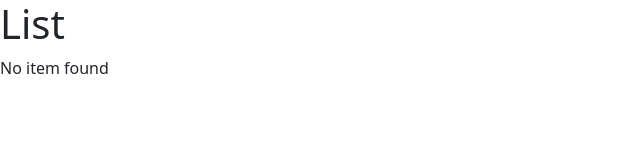
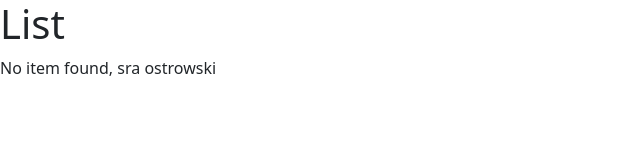
Before and after one commit to Ostrowskii/react-menu-restaurant, a React (Vite) app: page / in a window 1280 px wide. Shown: the top 160 px of the page, without its empty margins (0-640 px from the left). Built offline with nearby package versions, Linux system fonts and the light colour scheme.

Commit message:
function added

```diff
--- a/src/components/ListGroup.tsx
+++ b/src/components/ListGroup.tsx
@@ -2,10 +2,14 @@
   let items = ["New York", "San Francisco", "Tokyo", "London", "Paris"];
   items = [];
 
+  const getMessage = (name: string) => {
+    return items.length === 0 ? <p>No item found, sra {name}</p> : null;
+  };
+
   return (
     <>
       <h1>List</h1>
-      {items.length === 0 ? <p>No item found</p> : null}
+      {getMessage("ostrowski")}
       <ul className="list-group">
         {items.map((item) => (
           <li key={item}>{item}</li>
```
